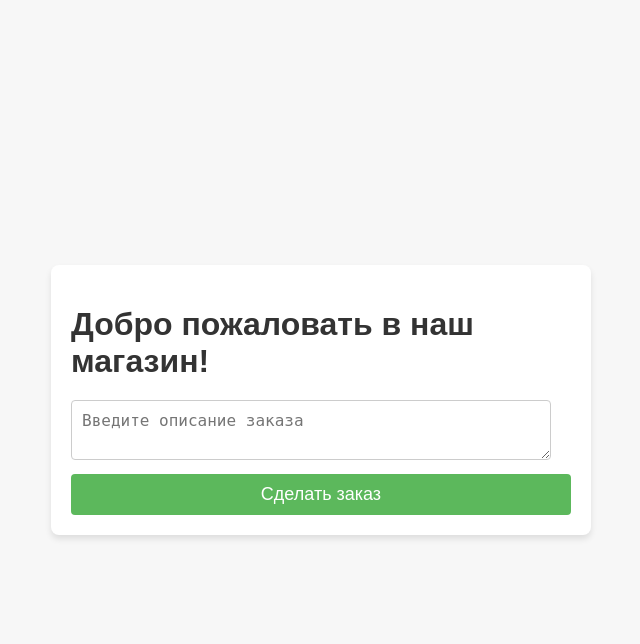
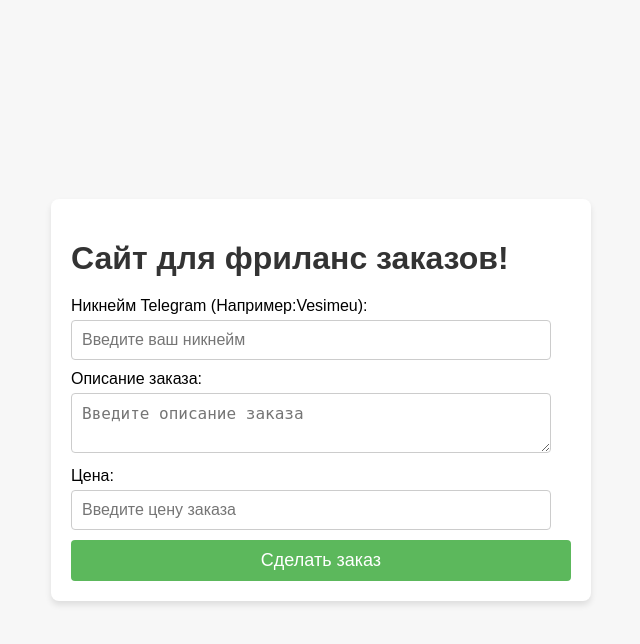
Before and after one commit to Vesimeu/ClientDjangoTelegramAPI, a Django app: page / in a window 1280 px wide. Shown: the top 644 px of the page, without its empty margins (319-959 px from the left). Run offline with Django 5.2, Linux system fonts and the light colour scheme; parts of the project's set-up code (start-up, migrations or seed data) failed here and were passed over.

Commit message:
Добавление цены, изменения фронта

```diff
--- a/myshop/mainshop/templates/order.html
+++ b/myshop/mainshop/templates/order.html
@@ -62,17 +62,34 @@
 </head>
 <body>
     <div id="order-form">
-        <h1>Добро пожаловать в наш магазин!</h1>
-        <textarea id="order-description" placeholder="Введите описание заказа"></textarea>
+        <h1>Сайт для фриланс заказов!</h1>
+        <label for="nickname" style="margin-bottom: 5px; display: block;">Никнейм Telegram (Например:Vesimeu):</label>
+        <input type="text" id="nickname" placeholder="Введите ваш никнейм" style="margin-bottom: 10px; width: calc(100% - 20px); padding: 10px; border: 1px solid #ccc; border-radius: 4px; font-size: 16px; box-sizing: border-box;">
+
+        <label for="order-description" style="margin-bottom: 5px; display: block;">Описание заказа:</label>
+        <textarea id="order-description" placeholder="Введите описание заказа" style="margin-bottom: 10px; width: calc(100% - 20px); padding: 10px; border: 1px solid #ccc; border-radius: 4px; font-size: 16px; box-sizing: border-box;"></textarea>
+
+        <label for="price" style="margin-bottom: 5px; display: block;">Цена:</label>
+        <input type="number" id="price" placeholder="Введите цену заказа" style="margin-bottom: 10px; width: calc(100% - 20px); padding: 10px; border: 1px solid #ccc; border-radius: 4px; font-size: 16px; box-sizing: border-box;">
+
         <button id="order-button">Сделать заказ</button>
     </div>
 
-
     <script type="text/javascript">
         document.getElementById('order-button').addEventListener('click', function() {
+            const nickname = document.getElementById('nickname').value; // Получаем никнейм пользователя из поля ввода
             const orderDescription = document.getElementById('order-description').value; // Получаем описание заказа из поля ввода
+            const price = document.getElementById('price').value; // Получаем цену заказа из поля ввода
+            if (!nickname.trim()) {
+                alert('Введите ваш никнейм telegram.');
+                return;
+            }
             if (!orderDescription.trim()) {
-                alert('Введите описание <за></за>каза.');
+                alert('Введите описание заказа.');
+                return;
+            }
+            if (!price.trim()) {
+                alert('Введите цену заказа.');
                 return;
             }
 
@@ -82,11 +99,11 @@
                     'X-CSRFToken': getCookie('csrftoken'), // Получаем CSRF токен
                     'Content-Type': 'application/json'
                 },
-                body: JSON.stringify({ 'order_description': orderDescription }) // Передаем описание заказа
+                body: JSON.stringify({ 'nickname': nickname, 'order_description': orderDescription, 'price': price }) // Передаем никнейм, описание заказа и цену
             })
             .then(response => {
                 if (response.ok) {
-                    return response.json()
+                    return response.json();
                 }
                 throw new Error('Network response was not ok.');
             })
--- a/myshop/mainshop/views.py
+++ b/myshop/mainshop/views.py
@@ -8,8 +8,7 @@ from django.views.decorators.csrf import csrf_exempt
 from telegram import Bot
 import os
 import telebot
-import asyncio
-from asgiref.sync import sync_to_async
+
 
 
 
@@ -23,29 +22,16 @@ TELEGRAM_CHAT_ID = '708969494'
 
 bot = telebot.TeleBot(TELEGRAM_TOKEN, parse_mode=None)
 
-# @csrf_exempt
-# def send_order_notification(request):
-#     if request.method == 'POST':
-#         message = "Поступил новый заказ!"
-#         bot.send_message(chat_id=TELEGRAM_CHAT_ID, text=message)
-#         return JsonResponse({'status': 'success'}, status=200)
-#     else:
-#         return JsonResponse({'status': 'bad request'}, status=400)
-
-# Эта функция будет вызываться для отправки сообщения в Telegram
-# Функция для отправки сообщения в Telegram
-# async def send_telegram_message(chat_id, text):
-#     try:
-#         await bot.send_message(chat_id=chat_id, text=text)
-#     except TimedOut as e:
-#         print(f"Ошибка отправки уведомления: {e}")
-
 @csrf_exempt
 def send_order(request):
     if request.method == 'POST':
         try:
-            order_description = json.loads(request.body)['order_description']
-            bot.send_message(TELEGRAM_CHAT_ID, f"Поступил новый заказ:\n{order_description}")
+            data = json.loads(request.body)
+            nickname = data['nickname']
+            order_description = data['order_description']
+            price = data["price"]
+            message = f"Заказ от @{nickname}:\n{order_description} \nЦена: {price}"
+            bot.send_message(TELEGRAM_CHAT_ID, message)
             return JsonResponse({'status': 'success'}, status=200)
         except Exception as e:
             print(f"Ошибка: {e}")
```
